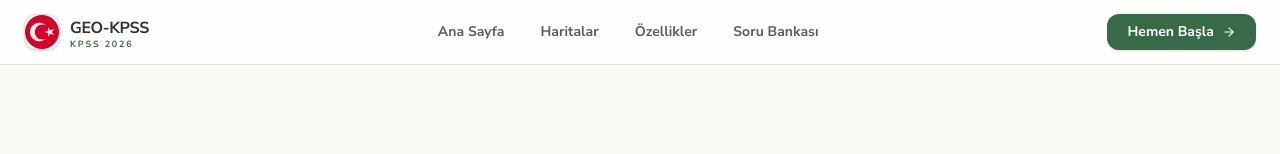
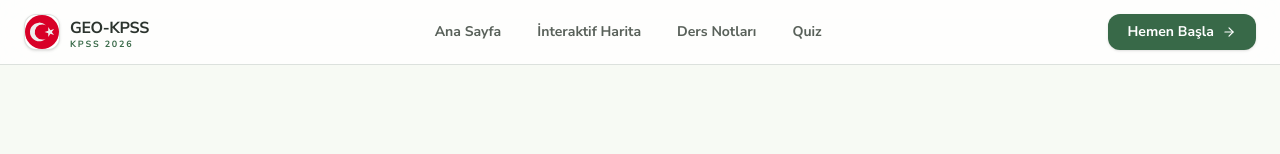
Before and after one commit to BatuhanYolcu1/geo-kpss, a Next.js app: page / in a window 1280 px wide. Shown: the top 154 px of the page. Built offline with nearby package versions, Linux system fonts and the light colour scheme; no server answers.

Commit message:
fix: update nav labels

```diff
--- a/src/app/page.tsx
+++ b/src/app/page.tsx
@@ -150,9 +150,9 @@ export default function HomePage() {
           <div className="hidden lg:flex items-center gap-1">
             {[
               { href: '/', label: 'Ana Sayfa' },
-              { href: '/atlas', label: 'Haritalar' },
-              { href: '/notes', label: 'Özellikler' },
-              { href: '/quiz', label: 'Soru Bankası' },
+              { href: '/atlas', label: 'İnteraktif Harita' },
+              { href: '/notes', label: 'Ders Notları' },
+              { href: '/quiz', label: 'Quiz' },
             ].map((item) => (
               <Link key={item.href} href={item.href}
                 className="px-4 py-2 text-sm font-semibold text-[#59615a] hover:text-[#2c342e] hover:bg-[#f0f5ee] rounded-lg transition-all duration-150">
```
